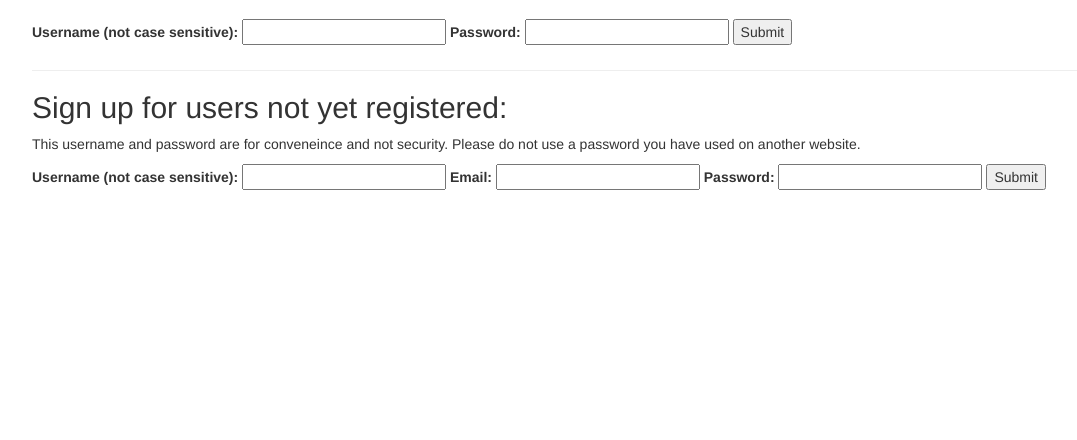
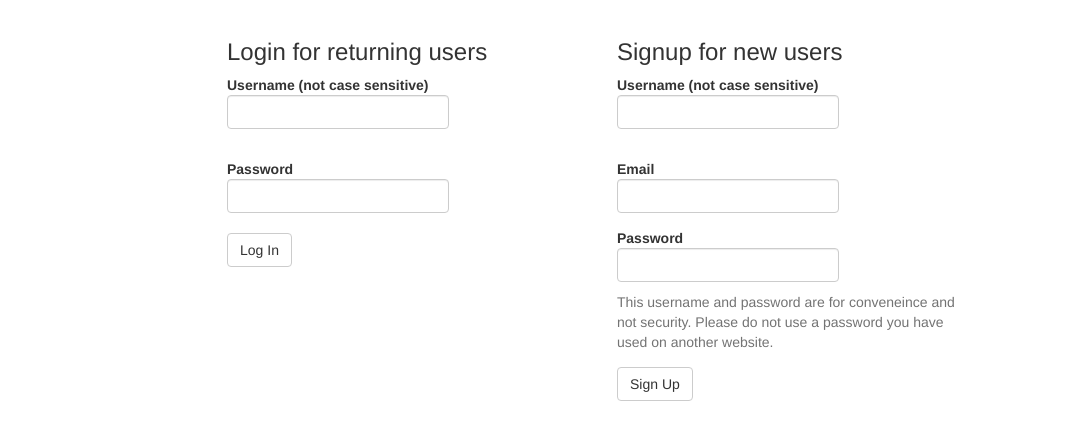
Before and after one commit to elsabirch/gallery-wall, a Flask app: page /login in a window 1280 px wide. Shown: the part 51-491 px from the top of the page, without its empty margins (38-1115 px from the left). Run offline with Flask 2, Linux system fonts and the light colour scheme; some libraries are stand-ins or nearby versions.

Commit message:
Galleries now named at curation. Some boostrap on login and curation.

```diff
--- a/server.py
+++ b/server.py
@@ -170,7 +170,6 @@ def process_upload():
         flash('Image {} sucsessfully uploaded!'.format(filename_provided))
 
         return redirect('/curate')
-        # return render_template('uploaded.html', uploaded=url)
 
     else:
         flash('Something about the upload did not work.')
@@ -233,6 +232,8 @@ def to_clean_string_from_input(input_string, max_length):
     clean_string = re.sub('\W', '', input_string)
     if len(clean_string) >= max_length:
         clean_string = clean_string[:max_length]
+    elif len(clean_string) == 0:
+        clean_string = None
 
     return clean_string
 
@@ -253,7 +254,12 @@ def process_curation():
 
     picture_ids = [int(p) for p in request.form.getlist('gallery_member')]
 
-    Gallery.make_from_pictures(curator_id=user_id, picture_list=picture_ids)
+    gallery_name = to_clean_string_from_input(request.form.get('gallery_name'),
+                                              max_length=100)
+
+    Gallery.make_from_pictures(curator_id=user_id,
+                               picture_list=picture_ids,
+                               gallery_name=gallery_name)
 
     return redirect('/galleries')
 
--- a/static/style.css
+++ b/static/style.css
@@ -16,15 +16,9 @@ body { padding-top: 70px; }
     list-style-type: none;
 }
 
-.upload-form input {
+
+.center-block {
     display: block;
+    margin-left: auto;
+    margin-right: auto;
 }
-
-.picture-display {
-    display: inline-block;
-}
-
-.picture-display label {
-    display: block;
-    text-align: center;
-}
--- a/templates/galleries.html
+++ b/templates/galleries.html
@@ -7,7 +7,7 @@
 
 {% for gallery in galleries %}
 
-<p>Look gallery {{gallery.gallery_id}} and wall {{gallery.display_wall_id}}</p>
+<p>Look gallery: {{gallery.gallery_name}}</p>
 
     <div class='wall-display'
          data-wallid='{{gallery.display_wall_id}}'
--- a/templates/login.html
+++ b/templates/login.html
@@ -3,27 +3,55 @@
 
 <div class="container">
 
+<div class="row">
+
 <!-- Login for registered users -->
-
-<form action='/login-process' method='POST'>
-    <label>Username (not case sensitive): <input type='text' name='username'></label>
-    <label>Password: <input type="password" name="password"></label>
-    <input type="submit">
-</form>
-
-<hr>
+  <div class="col-xs-12 col-sm-5 col-sm-offset-1 col-md-4 col-md-offset-2 ">
+    <h3>Login for returning users</h3>
+    <form action='/login-process' method='POST' class='form-group'>
+        <div class='form-group'>
+            <label class='form-group'>
+            Username (not case sensitive)
+            <input type='text' name='username' class='form-control'>
+            </label>
+        </div>
+        <div class='form-group'>
+            <label>
+            Password
+            <input type="password" name="password" class='form-control'></label>
+        </div>
+        <input type="submit" class="btn btn-default" value="Log In">
+    </form>
+  </div>
 
 <!-- Signup for new users -->
+  <div class="col-xs-12 col-sm-5 col-md-4">
+    <h3>Signup for new users</h3>
 
-<h2>Sign up for users not yet registered:</h2>
-<p>This username and password are for conveneince and not security.
-    Please do not use a password you have used on another website.</p>
-<form action='/signup-process' method='POST'>
-    <label>Username (not case sensitive): <input type='text' name='username'></label>
-    <label>Email: <input type='text' name='email'></label>
-    <label>Password: <input type="password" name="password"></label>
-    <input type="submit">
-</form>
+    <form action='/signup-process' method='POST' class='form-group'>
+        <div class='form-group'>
+            <label class='form-group'>
+            Username (not case sensitive)
+            <input type='text' name='username' class='form-control'>
+            </label>
+        </div>
+            <label class='form-group'>
+            Email
+            <input type='text' name='email' class='form-control'></label>
+        <div class='form-group'>
+            <label>
+            Password
+            <input type="password" name="password" class='form-control'></label>
+            <p class="help-block"> This username and password are for conveneince and not security. Please do not use a password you have used on another website.
+            </p>
+
+        </div>
+        <!-- TODO: add prompt that they use this software under the MIT liscense -->
+        <input type="submit" class="btn btn-default" value="Sign Up">
+    </form>
+
+  </div>
+</div>
 
 </div> <!-- /container -->
 
```
Also changed, not shown: templates/curate.html (+33 -10 lines).
